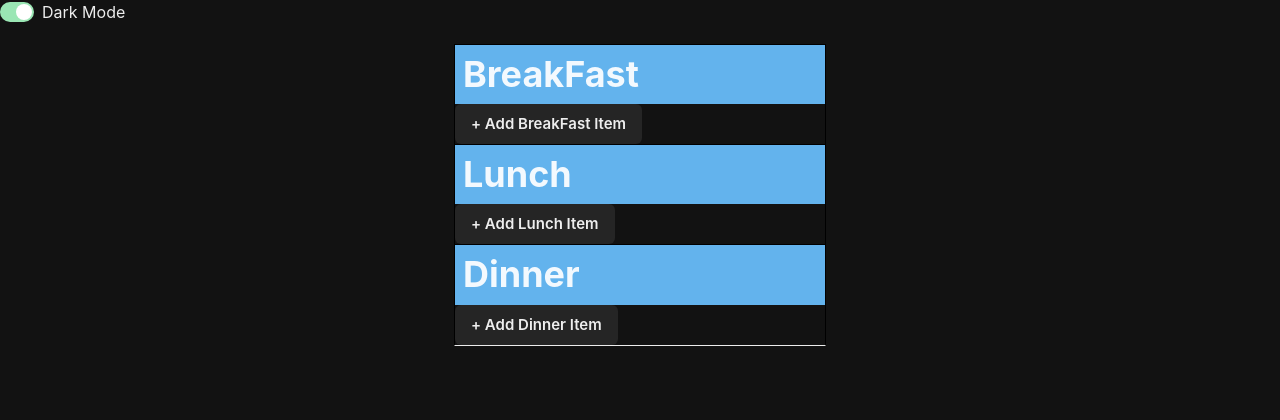
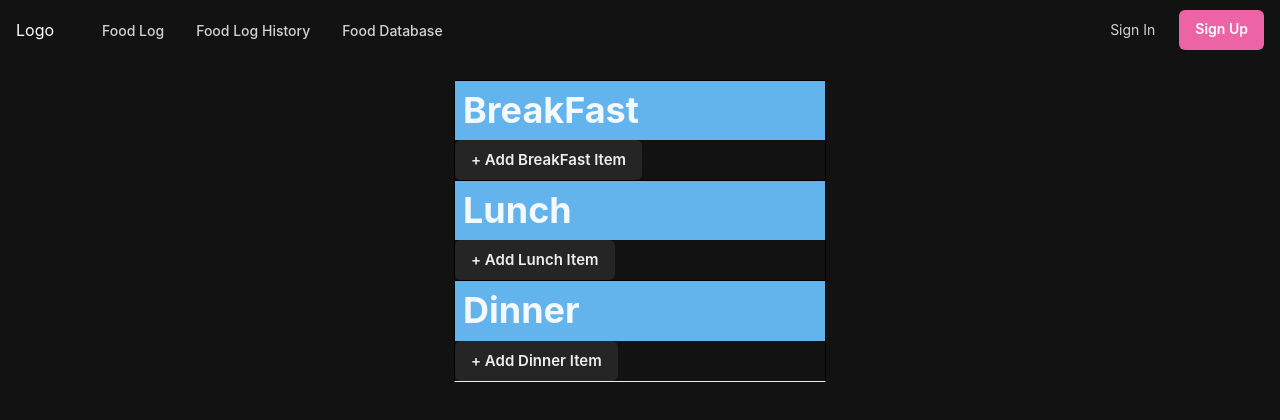
Before and after one commit to CalvinDoesCS/CalorieTracker, a React (Vite) app in the folder diet-tracker-react/: page / in a window 1280 px wide. Shown: the top 420 px of the page. Built offline with nearby package versions, Linux system fonts and the light colour scheme.

Commit message:
Add NavBar

```diff
--- a/diet-tracker-react/src/components/NavBar.tsx
+++ b/diet-tracker-react/src/components/NavBar.tsx
@@ -1,11 +1,260 @@
+'use client'
+
+import {
+  Box,
+  Flex,
+  Text,
+  IconButton,
+  Button,
+  Stack,
+  Collapse,
+  Icon,
+  Popover,
+  PopoverTrigger,
+  PopoverContent,
+  useColorModeValue,
+  useBreakpointValue,
+  useDisclosure,
+} from '@chakra-ui/react'
+import {
+  HamburgerIcon,
+  CloseIcon,
+  ChevronDownIcon,
+  ChevronRightIcon,
+} from '@chakra-ui/icons'
 import ColorModeSwitch from './ColorModeSwitch'
 
-const NavBar = () => {
+export default function NavBar() {
+  const { isOpen, onToggle } = useDisclosure()
+
   return (
-    <>
-        <ColorModeSwitch/>
-    </>
+    <Box>
+      <Flex
+        bg={useColorModeValue('white', 'gray.800')}
+        color={useColorModeValue('gray.600', 'white')}
+        minH={'60px'}
+        py={{ base: 2 }}
+        px={{ base: 4 }}
+        borderBottom={1}
+        borderStyle={'solid'}
+        borderColor={useColorModeValue('gray.200', 'gray.900')}
+        align={'center'}>
+        <Flex
+          flex={{ base: 1, md: 'auto' }}
+          ml={{ base: -2 }}
+          display={{ base: 'flex', md: 'none' }}>
+          <IconButton
+            onClick={onToggle}
+            icon={isOpen ? <CloseIcon w={3} h={3} /> : <HamburgerIcon w={5} h={5} />}
+            variant={'ghost'}
+            aria-label={'Toggle Navigation'}
+          />
+        </Flex>
+        <Flex flex={{ base: 1 }} justify={{ base: 'center', md: 'start' }}>
+          <Text
+            textAlign={useBreakpointValue({ base: 'center', md: 'left' })}
+            fontFamily={'heading'}
+            color={useColorModeValue('gray.800', 'white')}>
+            Logo
+          </Text>
+
+          <Flex display={{ base: 'none', md: 'flex' }} ml={10}>
+            <DesktopNav />
+          </Flex>
+        </Flex>
+
+        <Stack
+          flex={{ base: 1, md: 0 }}
+          justify={'flex-end'}
+          direction={'row'}
+          spacing={6}>
+          <Button as={'a'} fontSize={'sm'} fontWeight={400} variant={'link'} href={'#'}>
+            Sign In
+          </Button>
+          <Button
+            as={'a'}
+            display={{ base: 'none', md: 'inline-flex' }}
+            fontSize={'sm'}
+            fontWeight={600}
+            color={'white'}
+            bg={'pink.400'}
+            href={'/signup'}
+            _hover={{
+              bg: 'pink.300',
+            }}>
+            Sign Up
+          </Button>
+
+        </Stack>
+      </Flex>
+
+      <Collapse in={isOpen} animateOpacity>
+        <MobileNav />
+      </Collapse>
+    </Box>
+
   )
 }
 
-export default NavBar
+const DesktopNav = () => {
+  const linkColor = useColorModeValue('gray.600', 'gray.200')
+  const linkHoverColor = useColorModeValue('gray.800', 'white')
+  const popoverContentBgColor = useColorModeValue('white', 'gray.800')
+
+  return (
+    <Stack direction={'row'} spacing={4}>
+      {NAV_ITEMS.map((navItem) => (
+        <Box key={navItem.label}>
+          <Popover trigger={'hover'} placement={'bottom-start'}>
+            <PopoverTrigger>
+              <Box
+                as="a"
+                p={2}
+                href={navItem.href ?? '#'}
+                fontSize={'sm'}
+                fontWeight={500}
+                color={linkColor}
+                _hover={{
+                  textDecoration: 'none',
+                  color: linkHoverColor,
+                }}>
+                {navItem.label}
+              </Box>
+            </PopoverTrigger>
+
+            {navItem.children && (
+              <PopoverContent
+                border={0}
+                boxShadow={'xl'}
+                bg={popoverContentBgColor}
+                p={4}
+                rounded={'xl'}
+                minW={'sm'}>
+                <Stack>
+                  {navItem.children.map((child) => (
+                    <DesktopSubNav key={child.label} {...child} />
+                  ))}
+                </Stack>
+              </PopoverContent>
+            )}
+          </Popover>
+        </Box>
+      ))}
+    </Stack>
+  )
+}
+
+const DesktopSubNav = ({ label, href, subLabel }: NavItem) => {
+  return (
+    <Box
+      as="a"
+      href={href}
+      role={'group'}
+      display={'block'}
+      p={2}
+      rounded={'md'}
+      _hover={{ bg: useColorModeValue('pink.50', 'gray.900') }}>
+      <Stack direction={'row'} align={'center'}>
+        <Box>
+          <Text
+            transition={'all .3s ease'}
+            _groupHover={{ color: 'pink.400' }}
+            fontWeight={500}>
+            {label}
+          </Text>
+          <Text fontSize={'sm'}>{subLabel}</Text>
+        </Box>
+        <Flex
+          transition={'all .3s ease'}
+          transform={'translateX(-10px)'}
+          opacity={0}
+          _groupHover={{ opacity: '100%', transform: 'translateX(0)' }}
+          justify={'flex-end'}
+          align={'center'}
+          flex={1}>
+          <Icon color={'pink.400'} w={5} h={5} as={ChevronRightIcon} />
+        </Flex>
+      </Stack>
+    </Box>
+  )
+}
+
+const MobileNav = () => {
+  return (
+    <Stack bg={useColorModeValue('white', 'gray.800')} p={4} display={{ md: 'none' }}>
+      {NAV_ITEMS.map((navItem) => (
+        <MobileNavItem key={navItem.label} {...navItem} />
+      ))}
+    </Stack>
+  )
+}
+
+const MobileNavItem = ({ label, children, href }: NavItem) => {
+  const { isOpen, onToggle } = useDisclosure()
+
+  return (
+    <Stack spacing={4} onClick={children && onToggle}>
+      <Box
+        py={2}
+        as="a"
+        href={href ?? '#'}
+        justifyContent="space-between"
+        alignItems="center"
+        _hover={{
+          textDecoration: 'none',
+        }}>
+        <Text fontWeight={600} color={useColorModeValue('gray.600', 'gray.200')}>
+          {label}
+        </Text>
+        {children && (
+          <Icon
+            as={ChevronDownIcon}
+            transition={'all .25s ease-in-out'}
+            transform={isOpen ? 'rotate(180deg)' : ''}
+            w={6}
+            h={6}
+          />
+        )}
+      </Box>
+
+      <Collapse in={isOpen} animateOpacity style={{ marginTop: '0!important' }}>
+        <Stack
+          mt={2}
+          pl={4}
+          borderLeft={1}
+          borderStyle={'solid'}
+          borderColor={useColorModeValue('gray.200', 'gray.700')}
+          align={'start'}>
+          {children &&
+            children.map((child) => (
+              <Box as="a" key={child.label} py={2} href={child.href}>
+                {child.label}
+              </Box>
+            ))}
+        </Stack>
+      </Collapse>
+    </Stack>
+  )
+}
+
+interface NavItem {
+  label: string
+  subLabel?: string
+  children?: Array<NavItem>
+  href?: string
+}
+
+const NAV_ITEMS: Array<NavItem> = [
+  {
+    label: 'Food Log',
+    href: '/',
+  },
+  {
+    label: 'Food Log History',
+    href: '#',
+  },
+  {
+    label: 'Food Database',
+    href: '#',
+  },
+]
```
